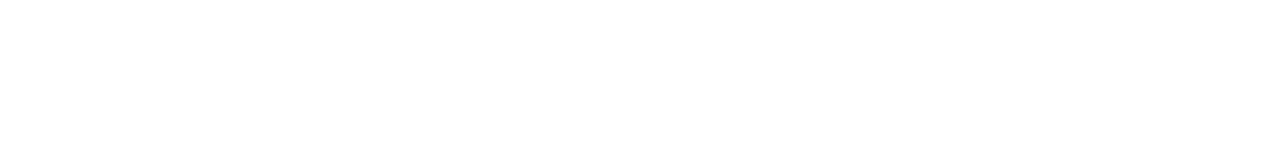
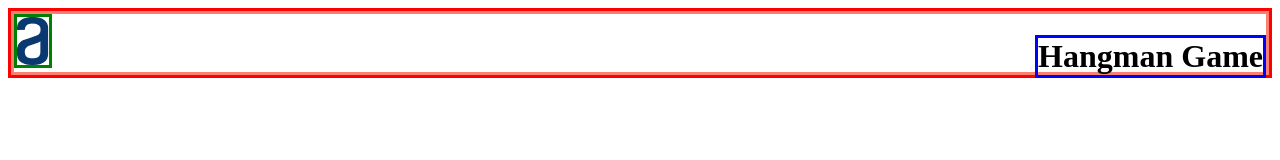
Before and after one commit to gumodi35/Challenge2-OracleOne-AhorcadoGame, a plain HTML site: page index.html in a window 1280 px wide. Drawn offline with nearby package versions, Linux system fonts and the light colour scheme.

Commit message:
#1 header completado

```diff
--- a/index.html
+++ b/index.html
@@ -1,16 +1,30 @@
 <!DOCTYPE html>
 <html lang="en">
+
 <head>
     <meta charset="UTF-8">
     <meta http-equiv="X-UA-Compatible" content="IE=edge">
     <meta name="viewport" content="width=device-width, initial-scale=1.0">
     <meta name="description" content="Hangman Game">
-    <link href="https://cdn.jsdelivr.net/npm/boxicons@latest/css/boxicons.min.css" rel="stylesheet">
+    <link rel="stylesheet" href="https://fonts.googleapis.com/icon?family=Material+Icons">
     <link rel="icon" type="image/x-icon" href="assets/favicon.png">
     <link rel="stylesheet" href="/style.css">
     <title>Hangman Game || Alura Latam One Education</title>
+    <script src="https://cdn.jsdelivr.net/npm/bootstrap@5.1.3/dist/js/bootstrap.bundle.min.js"></script>
 </head>
+
 <body>
+    <!--HEADER-->
+    <header>
+        <div class="row row-cols-1" style="border: solid red">
+            <div class="col" style="display: inline-flexbox; border: solid salmon; align-items: baseline; " >
+                <img src="/assets/logo.png" alt="aluraLogo" style="border: solid green;">
+                <h1 style="display: inline; border: solid blue; float: right; "> Hangman Game</h1>
+            </div>
+        </div>
+    </header>
+    <!--SECTION-->
 
 </body>
+
 </html>
```
